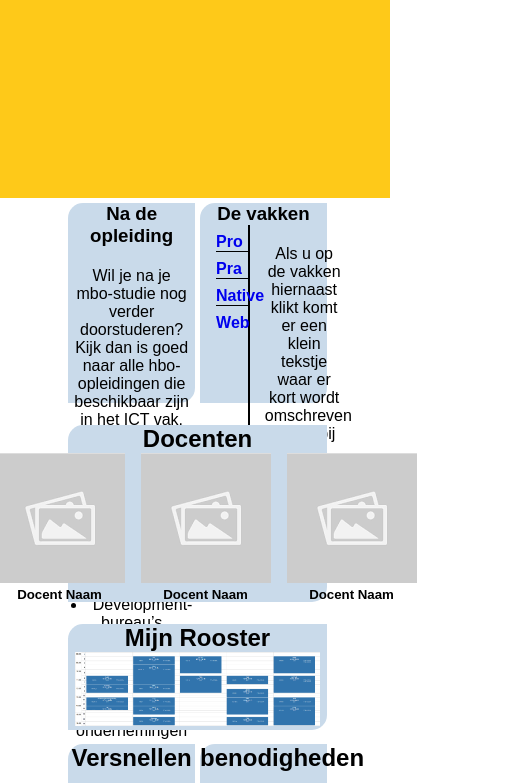
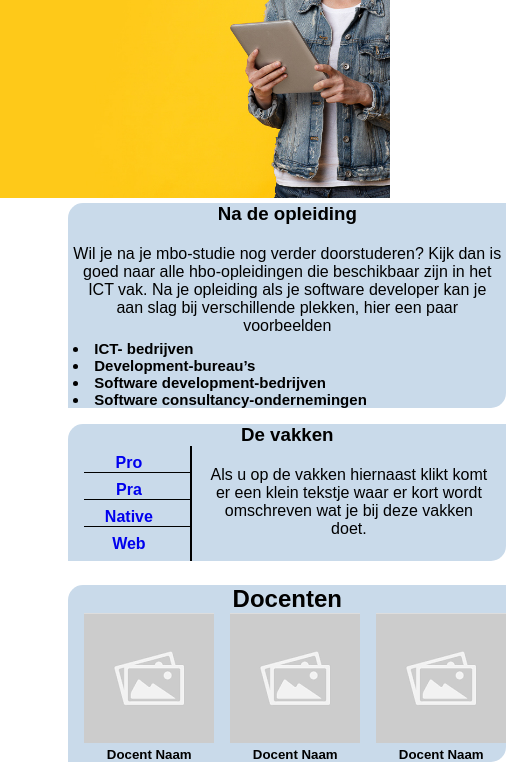
Before and after one commit to Roetjan/CurioFlyer, a plain HTML site: page index.html in a window 390 px wide. Shown: the part 125-908 px from the top of the page, 506 px wide, since content can reach past the window. Drawn offline with nearby package versions, Linux system fonts and the light colour scheme.

Commit message:
media query toegevoegd voor als het scherm kleiner word

```diff
--- a/style.css
+++ b/style.css
@@ -12,6 +12,8 @@
 .mainP-background{
     background-image: url("img/header-eigen-pagina\ 1920x600.jpg");
     background-size: cover;
+    background-position: top;
+    background-repeat: no-repeat;
     padding-bottom: 210px;
 }
 
@@ -30,7 +32,7 @@ width: 50%;
     background-color: #C9DAEA;
     text-align: center;
     border-radius: 15px 0 15px 0;
-    height: 200px;
+    height: auto;
 }
 
 .block.large{
@@ -57,6 +59,14 @@ width: 50%;
 .block p{
     margin-top: 15px;
     padding: 5px;
+    text-align: center;
+}
+
+.listOfDev{
+    text-align: left;
+    font-size: 15px;
+    font-weight: 700;
+    padding-left: 5px;
 }
 
 .block h3{
@@ -111,3 +121,26 @@ width: 50%;
 .VersnellenTxt{
     text-align: left;
 }
+
+@media only screen and (max-width: 800px) {
+    .blockCollection{
+        display: grid;
+        grid-template-columns: 1fr;
+        grid-row-gap: 1rem;
+    }
+
+    .block{
+        height: auto;
+    }
+
+    .block.large{
+        grid-column: span 1;
+        height: auto;
+    }
+
+    .docentInfo{
+        display: block;
+        padding-left: 1rem;
+        height: 10%;
+    }
+}
```
